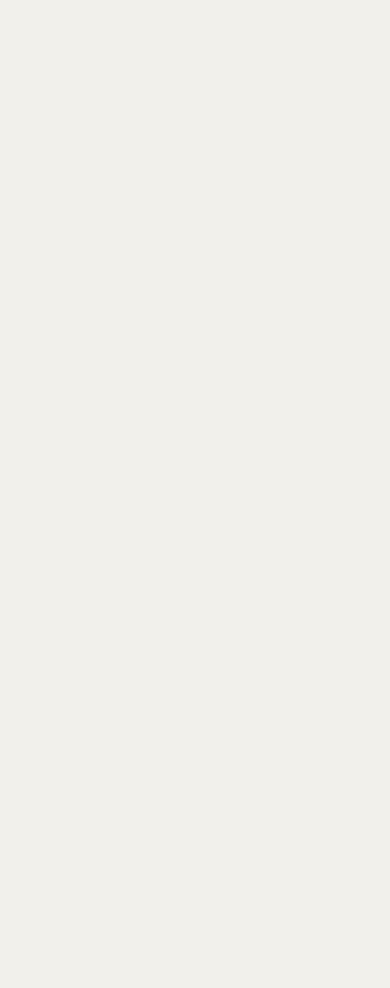
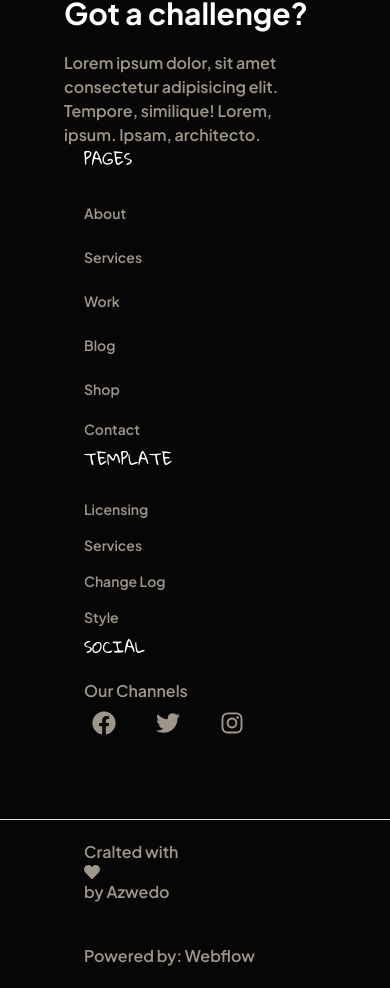
Before and after one commit to hisbilislami/comtech-project-1, a Next.js app: page / in a window 390 px wide. Shown: the part 3607-4595 px from the top of the page. Before the commit the page ends 3546 px from the top, so only its background shows below. Built offline with nearby package versions, Linux system fonts and the light colour scheme.

Commit message:
membuat footer

```diff
--- /dev/null
+++ b/app/components/Footer.jsx
@@ -0,0 +1,87 @@
+"use client";
+
+import { FaFacebook } from "react-icons/fa";
+import { FaTwitter } from "react-icons/fa";
+import { FaInstagram } from "react-icons/fa";
+import { FaHeart } from "react-icons/fa";
+
+import { Gloria_Hallelujah } from "next/font/google";
+
+// mendeklarasikan font
+const gloriaHalelujahFont = Gloria_Hallelujah({
+    subsets: ["latin"],
+    weight: ["400"],
+});
+
+// Footer Start
+const Footer = () => {
+    return (
+
+        <>
+
+            <div className="h-1/2 w-full flex md:flex-row flex-col justify-around items-start py-14 px-16 text-hmi-battleship-gray bg-hmi-black">
+
+                {/* Challenge */}
+                <div>
+                    <h1 className="flex-gap-6 pb-5 text-3xl text-hmi-white font-bold ">Got a challenge?</h1>
+                    <p className="font-semibold max-w-md">Lorem ipsum dolor, sit amet consectetur adipisicing elit. Tempore, similique! Lorem, ipsum. Ipsam, architecto.</p>
+                </div>
+
+                {/* Col-Pages */}
+                <div className="px-5">
+                    <ul>
+                        <h1 className={`${gloriaHalelujahFont.className} uppercase  text-hmi-white text-medium font-bold} text-base  pb-5`}>PAGES</h1>
+                        <li className="py-3 text-sm font-semibold hover:text-hmi-white cursor-pointer"> About</li>
+                        <li className="py-3 text-sm font-semibold hover:text-hmi-white cursor-pointer"> Services</li>
+                        <li className="py-3 text-sm font-semibold hover:text-hmi-white cursor-pointer"> Work</li>
+                        <li className="py-3 text-sm font-semibold hover:text-hmi-white cursor-pointer"> Blog</li>
+                        <li className="py-3 text-sm font-semibold hover:text-hmi-white cursor-pointer"> Shop</li>
+                        <li className="py-2 text-sm font-semibold hover:text-hmi-white cursor-pointer"> Contact</li>
+                    </ul>
+                </div>
+
+                {/* Col-Template */}
+                <div className="px-5">
+                    <ul>
+                        <h1 className={`${gloriaHalelujahFont.className} uppercase  text-hmi-white text-medium font-bold} text-base  pb-5`}>TEMPLATE</h1>
+                        <li className="py-2 text-sm font-semibold hover:text-hmi-white cursor-pointer"> Licensing</li>
+                        <li className="py-2 text-sm font-semibold hover:text-hmi-white cursor-pointer"> Services</li>
+                        <li className="py-2 text-sm font-semibold hover:text-hmi-white cursor-pointer"> Change Log</li>
+                        <li className="py-2 text-sm font-semibold hover:text-hmi-white cursor-pointer"> Style</li>
+                    </ul>
+                </div>
+
+                {/* Col-Social */}
+                <div className="px-5">
+                    <h1 className={`${gloriaHalelujahFont.className} uppercase  text-hmi-white text-medium font-bold} text-base  pb-5`}>SOCIAL</h1>
+                    <p className="font-semibold">Our Channels</p>
+                    <ul>
+                        <div className="flex gap-6 pb-5">
+                            <FaFacebook className="text-2xl cursor-pointer hover:text-hmi-white py-2" size={40} />
+                            <FaTwitter className="text-2xl cursor-pointer hover:text-hmi-white py-2" size={40} />
+                            <FaInstagram className="text-2xl cursor-pointer hover:text-hmi-white py-2" size={40} />
+                        </div>
+                    </ul>
+                </div>
+
+            </div >
+
+            <hr />
+
+
+            <div className="h-1/2 w-full flex md:flex-row flex-col justify-between items-start text-hmi-battleship-gray bg-hmi-black px-16">
+                <div className="p-5 text-left">
+                    <h1 className="font-semibold w-52">Cralted with <FaHeart /> by Azwedo </h1>
+                </div>
+                <div className="p-5">
+                    <h1 className="font-semibold text-right">Powered by: Webflow </h1>
+                </div>
+            </div>
+
+
+
+        </>
+    )
+}
+
+export default Footer;
--- a/app/page.js
+++ b/app/page.js
@@ -2,6 +2,8 @@ import Hero_section from "./components/Hero_section";
 import Mission_section from "./components/Mission_section";
 import History from "./components/History";
 import Testimoni from "./components/testimoni";
+import Footer from "./components/Footer";
+
 export default function Home() {
   return (
     <main>
@@ -9,6 +11,7 @@ export default function Home() {
       <Mission_section></Mission_section>
       <History></History>
       <Testimoni />
+      <Footer></Footer>
     </main>
   );
 }
--- a/package.json
+++ b/package.json
@@ -16,7 +16,8 @@
     "next": "^13.4.1",
     "react": "18.2.0",
     "react-dom": "18.2.0",
-    "react-icons": "^4.8.0"
+    "react-icons": "^4.8.0",
+    "swr": "^2.1.5"
   },
   "devDependencies": {
     "autoprefixer": "^10.4.14",
```
Also changed, not shown: 1 other file (tests, documents, lock files or other folders).
